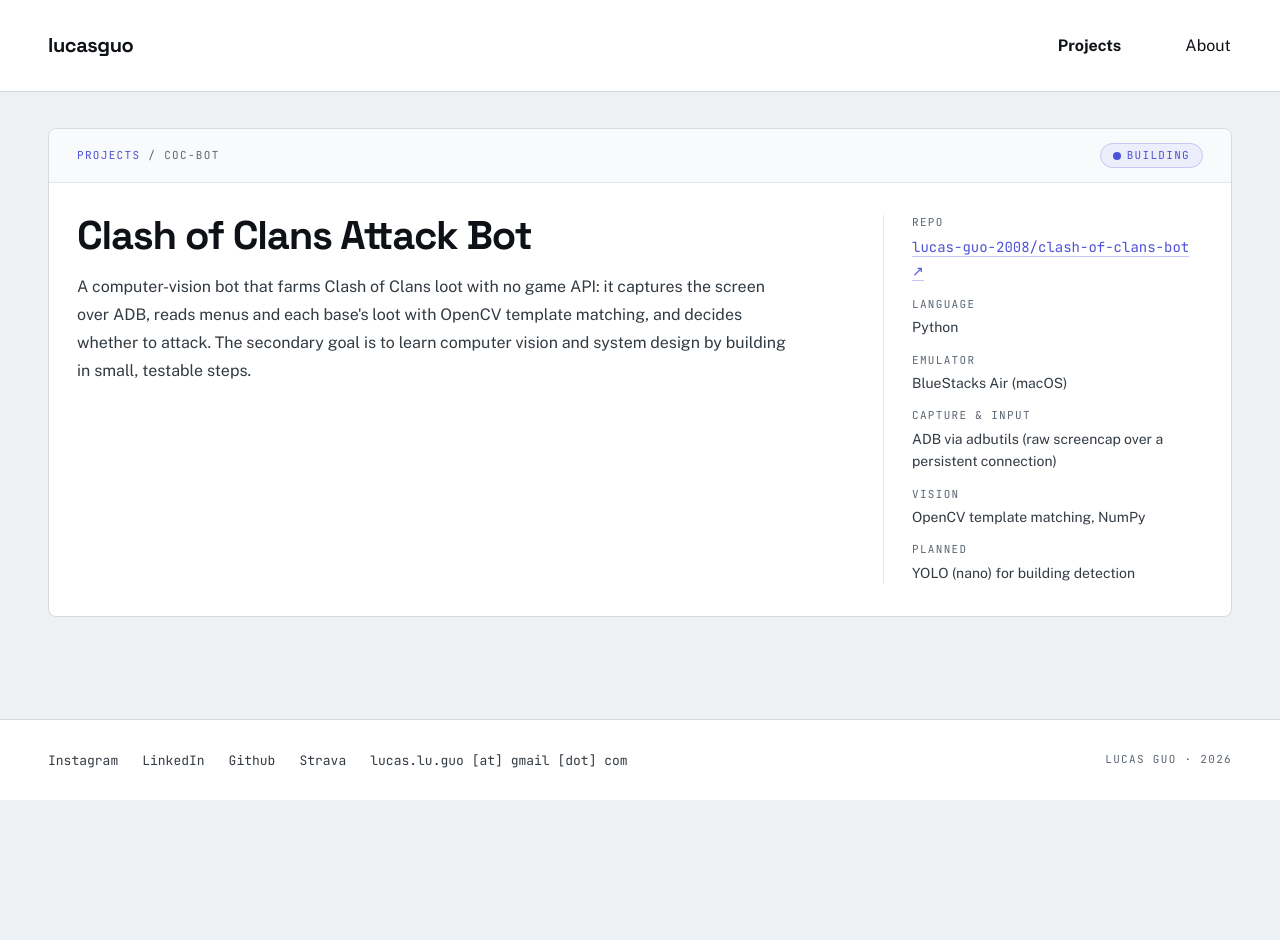
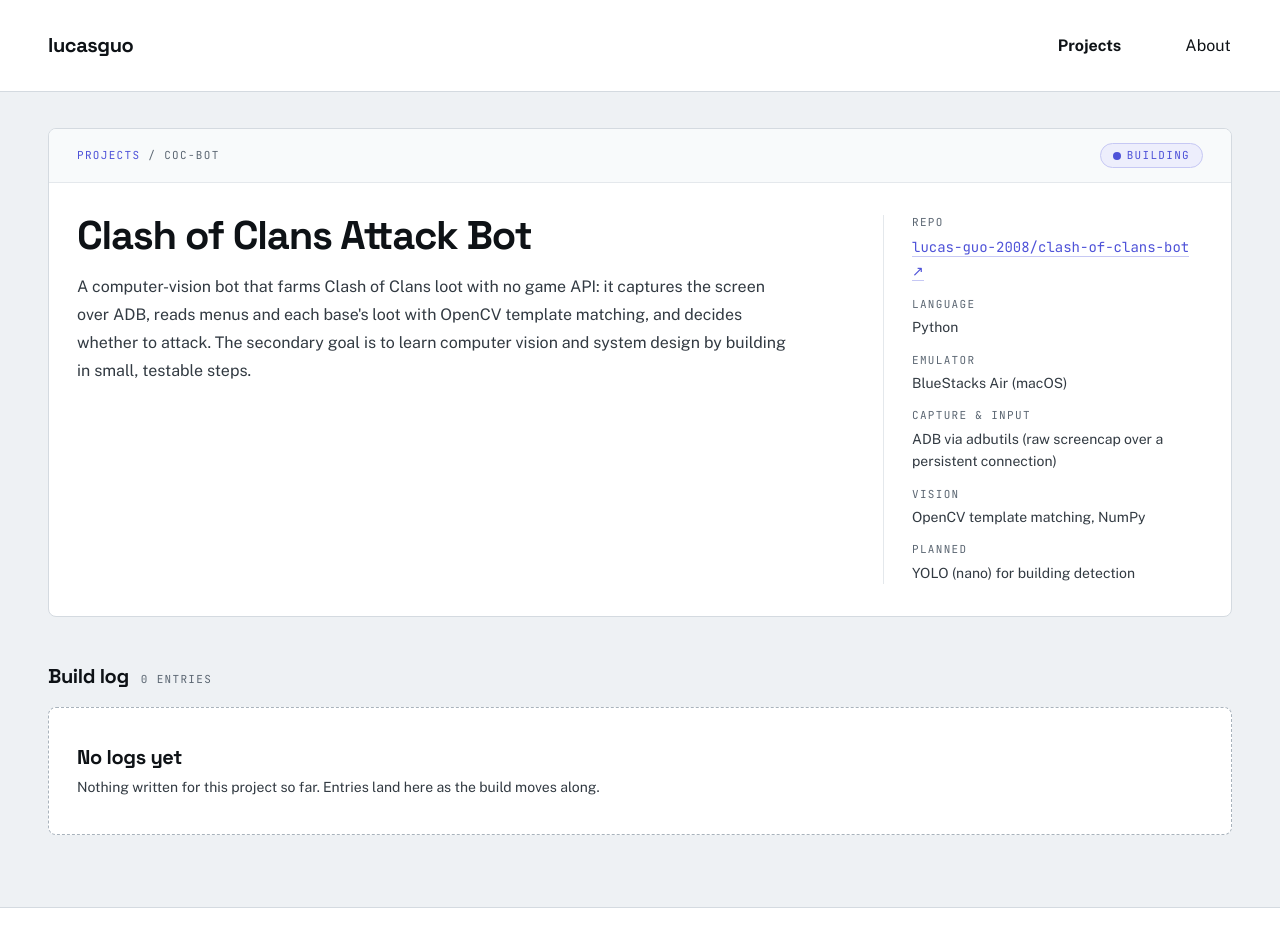
Before and after one commit to lucas-guo-2008/portfolio, a Next.js app: page /projects/coc-bot in a window 1280 px wide. Shown: the top 940 px of the page. Before the commit the page ends 800 px from the top, so only its background shows below. Built offline with nearby package versions, Linux system fonts and the light colour scheme.

Commit message:
Add ComingSoon component to ProjectPage for planned projects; update LogList to show EmptyState when no logs are available

```diff
--- a/app/projects/[slug]/page.tsx
+++ b/app/projects/[slug]/page.tsx
@@ -3,6 +3,7 @@ import { notFound } from 'next/navigation';
 import PageHeader from '@/components/PageHeader';
 import ProjectFacts from '@/components/ProjectFacts';
 import LogList from '@/components/LogList';
+import ComingSoon from '@/components/ComingSoon';
 import StatusBadge from '@/components/StatusBadge';
 import { getProject, projects } from '@/lib/projects';
 import { getLogs } from '@/lib/logs';
@@ -46,8 +47,7 @@ export default async function ProjectPage({ params }: PageProps<'/projects/[slug
         aside={(project.repo || project.stack.length > 0) &&
           <ProjectFacts repo={project.repo} stack={project.stack} />}
       />
-
-      {logs.length > 0 && <LogList logs={logs} />}
+      {project.status === 'planned' ? <ComingSoon content="Stay tuned for updates!" /> : <LogList logs={logs} />}
     </div>
   );
 }
--- /dev/null
+++ b/components/ComingSoon.tsx
@@ -0,0 +1,14 @@
+type ComingSoonProps = {
+    content: React.ReactNode;
+}
+
+export default function ComingSoon({content}:ComingSoonProps) {
+    return (
+        <section className="border border-text-faint border-dashed rounded-lg bg-surface px-5 py-7 md:px-8 md:py-10 flex flex-col gap-2 md:gap-2.5">
+            <h2 className="text-heading font-bold font-display">Coming soon</h2>
+            <p className="max-w-reading text-body text-text-secondary">
+                {content}
+            </p>
+        </section>
+    );
+}
--- a/components/EmptyState.tsx
+++ b/components/EmptyState.tsx
@@ -5,11 +5,11 @@ type EmptyStateProps = {
 
 export default function EmptyState({title, content}:EmptyStateProps) {
     return (
-        <div className="border border-text-faint border-dashed rounded-lg bg-surface p-6 flex flex-col gap-2">
-            <p className="text-heading md:text-heading font-bold font-display">
+        <div className="border border-text-faint border-dashed rounded-lg bg-surface px-5 py-6 md:px-7 md:py-9 flex flex-col gap-1.5">
+            <p className="text-heading font-bold font-display">
                 {title}
             </p>
-            <p className="max-w-reading text-body-sm text-text-muted">
+            <p className="max-w-reading text-body-sm text-text-secondary">
                 {content}
             </p>
         </div>
--- a/components/LogList.tsx
+++ b/components/LogList.tsx
@@ -3,6 +3,7 @@
 import { useState } from "react";
 import type { Log } from "@/lib/logs";
 import Button from "./Button";
+import EmptyState from "./EmptyState";
 import LogRow from "./LogRow";
 
 type LogListProps = {
@@ -23,23 +24,26 @@ export default function LogList({logs}:LogListProps) {
 
     return (
         <section className="flex flex-col gap-3">
-            <div className="flex flex-col gap-3 md:flex-row md:items-center md:justify-between">
+            <div className="flex flex-col gap-3 md:min-h-9.5 md:flex-row md:items-center md:justify-between">
                 <div className="flex items-baseline gap-3">
                     <h2 className="text-heading font-display font-bold">Build log</h2>
                     <p className="font-mono text-label uppercase tracking-label text-text-muted">
                         {logs.length} {logs.length === 1 ? 'entry' : 'entries'}
                     </p>
                 </div>
+                {logs.length > 0 &&
                 <div className="flex gap-2">
                     <Button onClick={() => setOpen(new Set(logs.map((_, i) => i)))}>Open all</Button>
                     <Button onClick={() => setOpen(new Set())}>Close all</Button>
-                </div>
+                </div>}
             </div>
-            <div className="flex flex-col gap-2">
-                {logs.map((log, i) => (
-                    <LogRow key={log.title} log={log} open={open.has(i)} onToggle={() => toggle(i)} />
-                ))}
-            </div>
+            {logs.length > 0
+                ? <div className="flex flex-col gap-2">
+                    {logs.map((log, i) => (
+                        <LogRow key={log.title} log={log} open={open.has(i)} onToggle={() => toggle(i)} />
+                    ))}
+                  </div>
+                : <EmptyState title="No logs yet" content="Nothing written for this project so far. Entries land here as the build moves along." />}
         </section>
     );
 }
```
